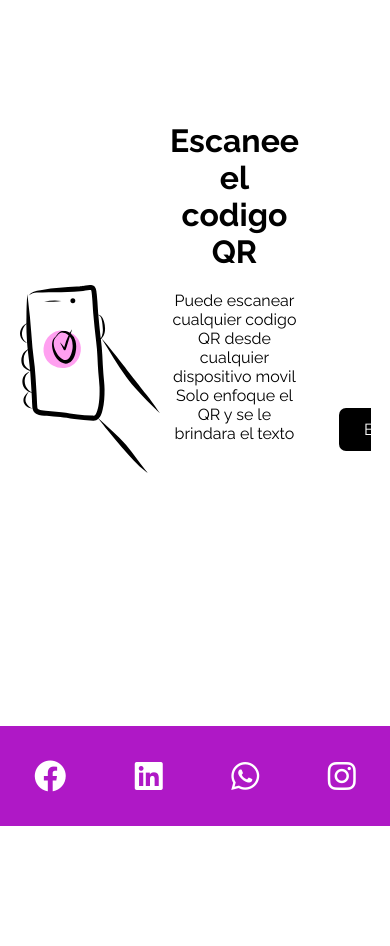
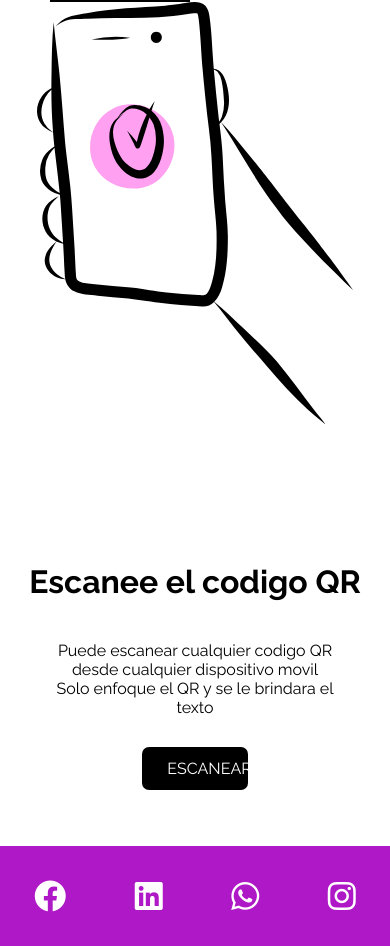
Before and after one commit to SantiagoToloza/QRAPPreact, a React (Vite) app: page / in a window 390 px wide. Shown: the part 862-1808 px from the top of the page. Before the commit the page ends 1688 px from the top, so only its background shows below. Built offline with nearby package versions, Linux system fonts and the light colour scheme.

Commit message:
agregado el scanqr

```diff
--- a/css/GridScan.css
+++ b/css/GridScan.css
@@ -8,13 +8,13 @@
 
     font-size: 26px;
 }
-.scan{
+.grid{
     display: grid;
     grid-template-rows: repeat(8,1fr);
     grid-template-columns: repeat(12,1fr);
     width: 90%;
     max-width: 1100px;
-    height: 80vh;
+    height: 100vh;
     margin: auto;
     gap: 10px;
     overflow: hidden;
@@ -30,10 +30,12 @@
     text-transform: uppercase;
     padding:12px 25px;
     border-radius: 7px;
-    grid-column: 5/9;
-    grid-row: 3/7;
-    width: 100%;
-    text-align: center;
+    grid-column: 6/-1;
+    grid-row: 2/7;
+    width: 30%;
+    margin: auto auto;
+
+
 }
 
 .btnscan:hover{
@@ -44,20 +46,26 @@
 .texto-scanear{
     grid-column: 6/-1;
     grid-row: 2/6;
+    display: flex;
+    flex-wrap: wrap;
+    text-align: center;
+    height: 400px;
+    margin: auto auto;
 
-    width: 100%;
-    height: 400px;
+}
+.texto-scanear h1{
+    margin: auto auto -60px;
 }
 .texto-scanear p{
-    grid-row: 2/6;
+    width: 80%;
+    margin: auto auto -20px;
 }
 
-
-
 .hero2{
-    margin-top: 50px;
-    grid-column: 1/6;
-    grid-row: 1/8;
-    height: auto;
-    width: 100%;
+    grid-column: 2/7;
+    grid-row: 2/-1;
 }
+.texto-scanear{
+    grid-column: 5/-1;
+    grid-row:1/12
+}
--- a/css/MediaQ.css
+++ b/css/MediaQ.css
@@ -47,31 +47,35 @@
      }
 
      .scan{
-
-
+        display: block;
+        grid-template-columns:repeat(12,1fr) ;
          grid-template-rows: repeat(5,1fr);
          height: 100vh;
 
-         text-align: center;
+
      }
 
      .hero2{
-         grid-column: 1/-1;
-         grid-row: 4/3;
-         width:100%;
-         height: 100%;
+         grid-column: 1/-1!important;
+         grid-row: 1/3;
+
 
 
      }
+
      .texto-scanear{
-         grid-column: 1/-1;
-         grid-row: 5/9;
-         width: 100%;
+         grid-row: 2/9;
      }
 
      .icono{
          grid-row: 11/11
      }
+
+     .imgS{
+         grid-column: 1/10;
+     }
+
+
 
 
      form{
@@ -80,7 +84,8 @@
      }
 
      .cuadroTxt{
-         width: 50%;
+         width: 75%!important;
+
      }
 
 
@@ -105,5 +110,25 @@
          grid-row: 4/11;
      }
 
+    .hero2{
+        height: 50vh!important;
+
+    }
+    .scanqr{
+        width: 100%;
+        display: flex!important;
+        height: 100vh;
+        flex-direction: column;
+
+    }
+
+    .texto-scanear{
+        height: 50vh;
+        width: 100%;
+
+        margin: 0 auto;
+        grid-column: 1/-1!important;
+    }
+
 
  }
--- /dev/null
+++ b/css/ScanQRAPP.css
@@ -0,0 +1,23 @@
+.todo{
+    display: flex;
+    flex-direction: column;
+    height: 100vh;
+}
+
+
+.qrapp{
+    width: 36vw;
+    margin: 0 auto;
+}
+
+.data{
+    text-align: center;
+    text-transform: uppercase;
+    font-weight: bold;
+    font-size: 2rem;
+    margin-bottom: 3rem;
+    grid-template-columns: 1/-1;
+
+
+
+}
--- a/index.html
+++ b/index.html
@@ -6,6 +6,7 @@
     <link rel="stylesheet" href="https://cdnjs.cloudflare.com/ajax/libs/font-awesome/6.1.1/css/all.min.css"/>
     <link rel="stylesheet" href="/css/Index.css">
     <link rel="stylesheet" href="/css/indexCssNormal.css">
+    <link rel="stylesheet" href="/css//MediaQ.css">
     <script defer src="https://cdnjs.cloudflare.com/ajax/libs/qrcodejs/1.0.0/qrcode.min.js"></script>
     <title>Vite App</title>
   </head>
--- a/src/App.jsx
+++ b/src/App.jsx
@@ -5,6 +5,7 @@ import { Navbar } from "./components/Navbar";
 import { GridScan } from "./components/GridScan";
 import { Footer } from "./components/Footer";
 import { AppQR } from "./components/AppQR";
+import { ScanApp } from "./components/ScanApp";
 
 
 
@@ -20,6 +21,10 @@ const App = () => {
             <Route path="/APPQR" element={<><Navbar/> <AppQR/> <Footer/>  </>}>
             </Route>
 
+            <Route path="/SCANAPP" element={<><Navbar/> <ScanApp/> </>}>
+            </Route>
+
+
         </Routes>
       </BrowserRouter>
 
--- a/src/components/GridScan.jsx
+++ b/src/components/GridScan.jsx
@@ -1,19 +1,23 @@
-import "../../css/GridScan.css"
-import accept from '../../images/accept.svg'
+import "../../css/GridScan.css";
+import accept from "../../images/accept.svg";
 export const GridScan = () => {
   return (
+    <>
+      <div className="scanqr grid">
 
-<div className="scan" id="scanJump">
-        <img src={accept} alt="" className="hero2" />
-        <div className="texto-scanear grid  " >
+          <img src={accept} alt="" className="hero2" />
+        <div className="texto-scanear ">
             <h1>Escanee el codigo QR</h1>
-            <p>Puede escanear cualquier codigo QR desde cualquier dispositivo movil
-                Solo enfoque el QR y se le brindara el texto
+            <p>
+              Puede escanear cualquier codigo QR desde cualquier dispositivo
+              movil Solo enfoque el QR y se le brindara el texto
             </p>
-            <a href="#" className="btnscan">Escanear</a>
+            <a href="/scanApp" className="btnscan">
+              Escanear
+            </a>
+
         </div>
-    </div>
-
-
-    )
-}
+      </div>
+    </>
+  );
+};
--- a/src/components/Header.jsx
+++ b/src/components/Header.jsx
@@ -7,7 +7,7 @@ export const Header = () => {
   return (
     <>
       <header>
-        <div className="grid introqr" id="home">
+        <div className="introqr grid" id="home">
             <div className="textos-hero">
                 <h1 className="weigth-600">App para generar Qr</h1>
                 <p>App simple para crear una imagen QR introduciendo el texto que quieras convertir </p>
--- a/src/components/ScanApp.jsx
+++ b/src/components/ScanApp.jsx
@@ -1,12 +1,16 @@
-import { useState } from 'react';
-import { QrReader } from 'react-qr-reader';
+import { useState } from "react";
+import { QrReader } from "react-qr-reader";
+import { Footer } from "./Footer";
+import "../../css/ScanQRAPP.css";
 export const ScanApp = (props) => {
-
-    const [data, setData] = useState('No result');
+  const [data, setData] = useState("No result");
 
   return (
     <>
+      <div className="todo">
+
           <QrReader
+            className="qrapp"
             onResult={(result, error) => {
               if (!!result) {
                 setData(result?.text);
@@ -16,9 +20,12 @@ export const ScanApp = (props) => {
                 console.info(error);
               }
             }}
-          style={{ width: '100%' }}
           />
-        <p>{data}</p>
+          <p className="data">{data}</p>
+
+        </div>
+
+      <Footer className="footer" />
     </>
   );
-}
+};
```
Also changed, not shown: css/AppQr.css (line endings or trailing spaces), css/sdfsda.css (renamed from css/indexCssNormal.css). Lines whose indentation alone changed are shown as unchanged.
